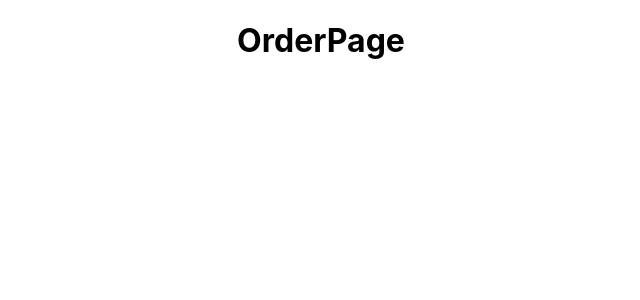
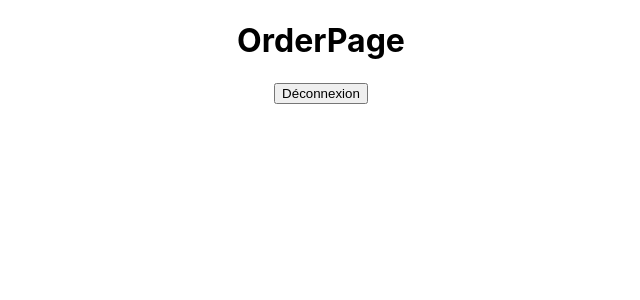
Before and after one commit to bem630/crazee-burger, a React (Create React App) app: page /order in a window 1280 px wide. Shown: the top 300 px of the page, without its empty margins (319-959 px from the left). Built offline with nearby package versions, Linux system fonts and the light colour scheme.

Commit message:
✨  F02: LOGIN > add redirection from/to OrederPage

```diff
--- a/src/components/pages/error/ErrorPage.js
+++ b/src/components/pages/error/ErrorPage.js
@@ -1,8 +1,13 @@
+import { Link } from "react-router-dom";
+
 const ErrorPage = () => {
     return (
         <div>
             <h1>Oups Page not Faound</h1>
             <p>Error 404</p>
+            <Link to={'/'}>
+                <button>Retourner à la page d'accueil</button>
+            </Link>
         </div>
      );
 }
--- a/src/components/pages/login/LoginForm.js
+++ b/src/components/pages/login/LoginForm.js
@@ -1,4 +1,5 @@
 import { useState } from "react"
+import { Link } from "react-router-dom";
 //LoginForm est un composant spécifique
 const LoginForm = () => {
 
@@ -19,7 +20,9 @@ const LoginForm = () => {
                 <h1>Bienvenue chez nous !</h1><br />
                 <h2>Connectez vous</h2>
                 <input value={inputValue} onChange={handleChange} type="text" placeholder="Entrez votre prénom..." required />
-                <button>Accédez à votre espace</button>
+                <Link to={'/order'}>
+                  <button>Accédez à votre espace</button>
+                </Link>
             </form>
      );
 }
--- a/src/components/pages/order/OrderPage.js
+++ b/src/components/pages/order/OrderPage.js
@@ -1,7 +1,12 @@
+import { Link } from "react-router-dom";
+
 const OrderPage = () => {
     return (
         <div>
             <h1>OrderPage</h1>
+            <Link to={'/'}>
+                <button>Déconnexion</button>
+            </Link>
         </div>
      );
 }
```
